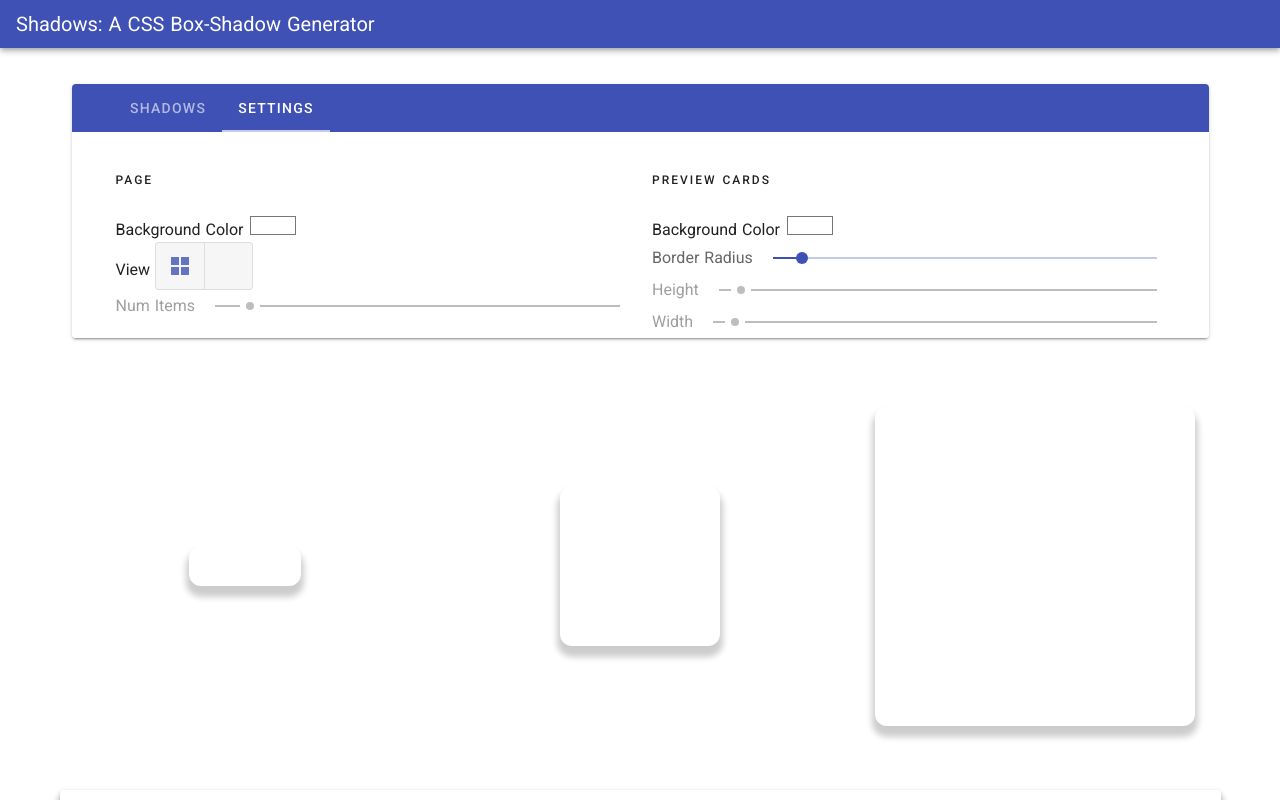
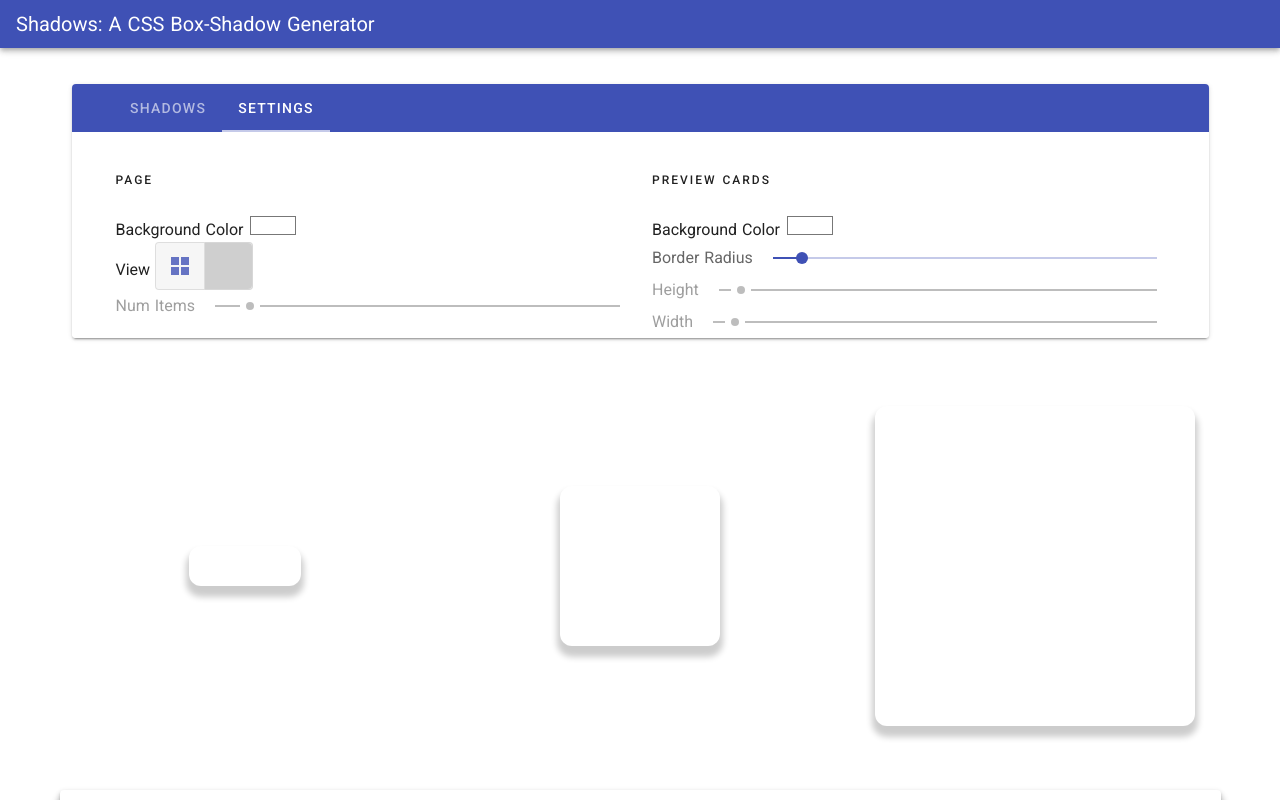
Before and after one commit to jcz530/shadows, a Nuxt app: page / in a window 1280 px wide. Both pictures are taken after a click on the tab "SETTINGS". Shown: the top 800 px of the page. Built offline with nearby package versions, Linux system fonts and the light colour scheme.

Commit message:
added model to button group

```diff
--- a/components/PageSettings.vue
+++ b/components/PageSettings.vue
@@ -18,23 +18,20 @@
       <br />
 
       View
-        <v-btn-toggle v-model="toggle_exclusive">
+      <v-btn-toggle v-model="viewType">
         <v-btn
+          value="uniform"
           @click="setType('uniform')"
         >
           <v-icon color="indigo">mdi-view-grid</v-icon>
         </v-btn>
 
         <v-btn
+          value="varied"
           @click="setType('varied')"
-
         >
           <IconVariedBoxes class="indigo--text" />
         </v-btn>
-
-          <!-- <v-btn>
-            <v-icon></v-icon>
-          </v-btn> -->
       </v-btn-toggle>
 
       <v-slider
```
Lines whose indentation alone changed are shown as unchanged.
